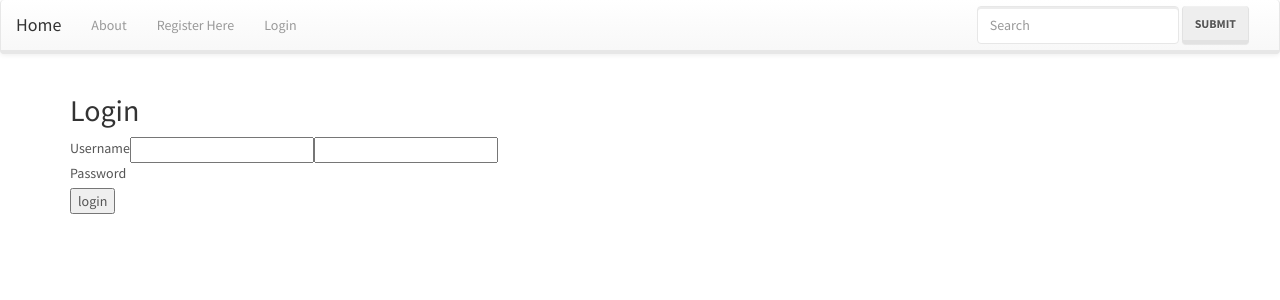
After one commit to andrewjton/cs4501_Django, a Django app: template frontend/home/templates/home/login.html in a window 1280 px wide. The commit adds this page. Shown: the top 300 px of the page. Run offline with Django 3.2, Linux system fonts and the light colour scheme; the template is opened without the code that fills it, so the values that code supplies are empty, except form fields; tables that the repository leaves empty hold one stand-in row (values such as "Sample post"); form fields are guessed from the names that the template uses; some libraries are stand-ins or nearby versions.

Commit message:
login frontend

```diff
--- a/entity/homepage/views.py
+++ b/entity/homepage/views.py
@@ -233,7 +233,7 @@ def createAuth(request):
                                              date_created=timezone.now())
     except:
         return _error_response(request, "creation error")
-    return _success_response(request, result)
+    return _success_response(request, token)
 
 #should be post request for security?
 def getAuth(request, token):
--- a/experience/experience/urls.py
+++ b/experience/experience/urls.py
@@ -9,4 +9,7 @@ urlpatterns = patterns('',
 
       url(r'^api/v1/job/all/$', views.getAllJobs, name='getAllJobs'),
       url(r'^api/v1/job/(?P<jobID>\d+)/$', views.getJob, name='getJob'),
+      url(r'^api/v1/login/$', views.login, name='login'),
+
+
 )
--- /dev/null
+++ b/frontend/home/forms.py
@@ -0,0 +1,5 @@
+from django import forms
+
+class LoginForm(forms.Form):
+	username = forms.CharField(required=True)
+	password = forms.CharField(required=True, widget=forms.PasswordInput)
--- a/frontend/home/templates/home/base.html
+++ b/frontend/home/templates/home/base.html
@@ -41,7 +41,7 @@
 
       {% else %}
           <li><a href="/register/">Register Here</a></li>
-          <li><a href="/#/">Login</a></li>
+          <li><a href="/login/">Login</a></li>
       {% endif %}
   </ul>
       <form class="navbar-form navbar-right" role="search">
--- /dev/null
+++ b/frontend/home/templates/home/login.html
@@ -0,0 +1,37 @@
+{% extends 'home/base.html' %}
+{% block title %} Login {% endblock %}
+ {% block body_block %}
+ <h2>Login</h2>
+
+{% if form.errors %}
+<p>Your username and password didn't match. Please try again.</p>
+{% endif %}
+
+{% if next %}
+    {% if user.is_authenticated %}
+    <p>Your account doesn't have access to this page. To proceed,
+    please login with an account that has access.</p>
+    {% else %}
+    <p>Please login to see this page.</p>
+    {% endif %}
+{% endif %}
+
+<form method="post" action="{% url 'login' %}">
+
+<table>
+<tr>
+    <td>{{ form.username.label_tag }}</td>
+    <td><input type="text"/>{{ form.username }}</td>
+</tr>
+<tr>
+    <td>{{ form.password.label_tag }}</td>
+</tr>
+</table>
+{% csrf_token %}
+
+<input type="submit" value="login" />
+<input type="hidden" name="next" value="{{ next }}" />
+</form>
+
+
+ {% endblock %}
--- a/frontend/home/urls.py
+++ b/frontend/home/urls.py
@@ -5,6 +5,7 @@ from home import views
 urlpatterns = [
     url(r'^$', views.index, name='index'),
     url(r'^about/$', views.about, name='about'),
-	url(r'^register/$', views.register, name='register'),
+    url(r'^register/$', views.register, name='register'),
+    url(r'^login/$', views.login, name='login'),
     url(r'^job/(?P<jobID>\d+)$', views.job, name="job"),
 ]
```
Also changed, not shown: experience/experience/views.py (+10 -1 lines), frontend/home/views.py (+34 -6 lines).
